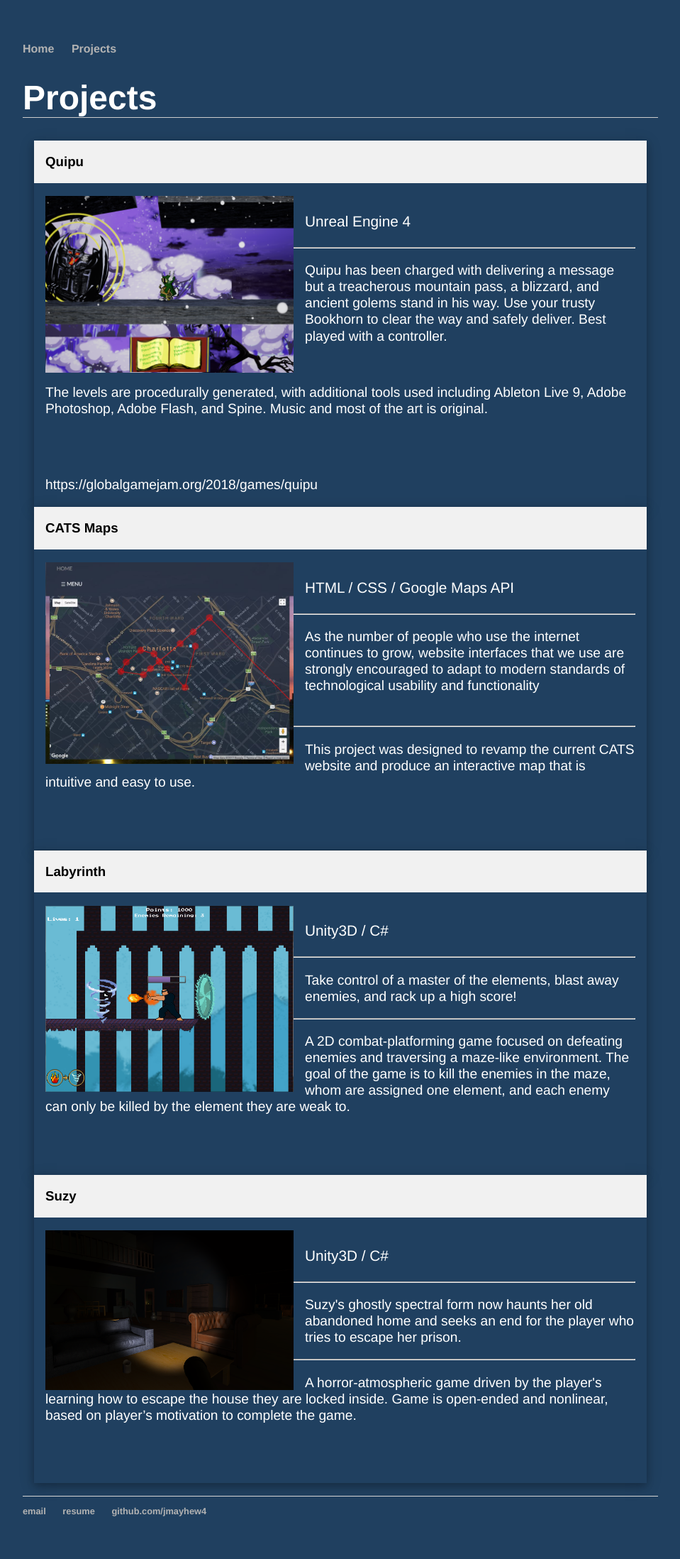
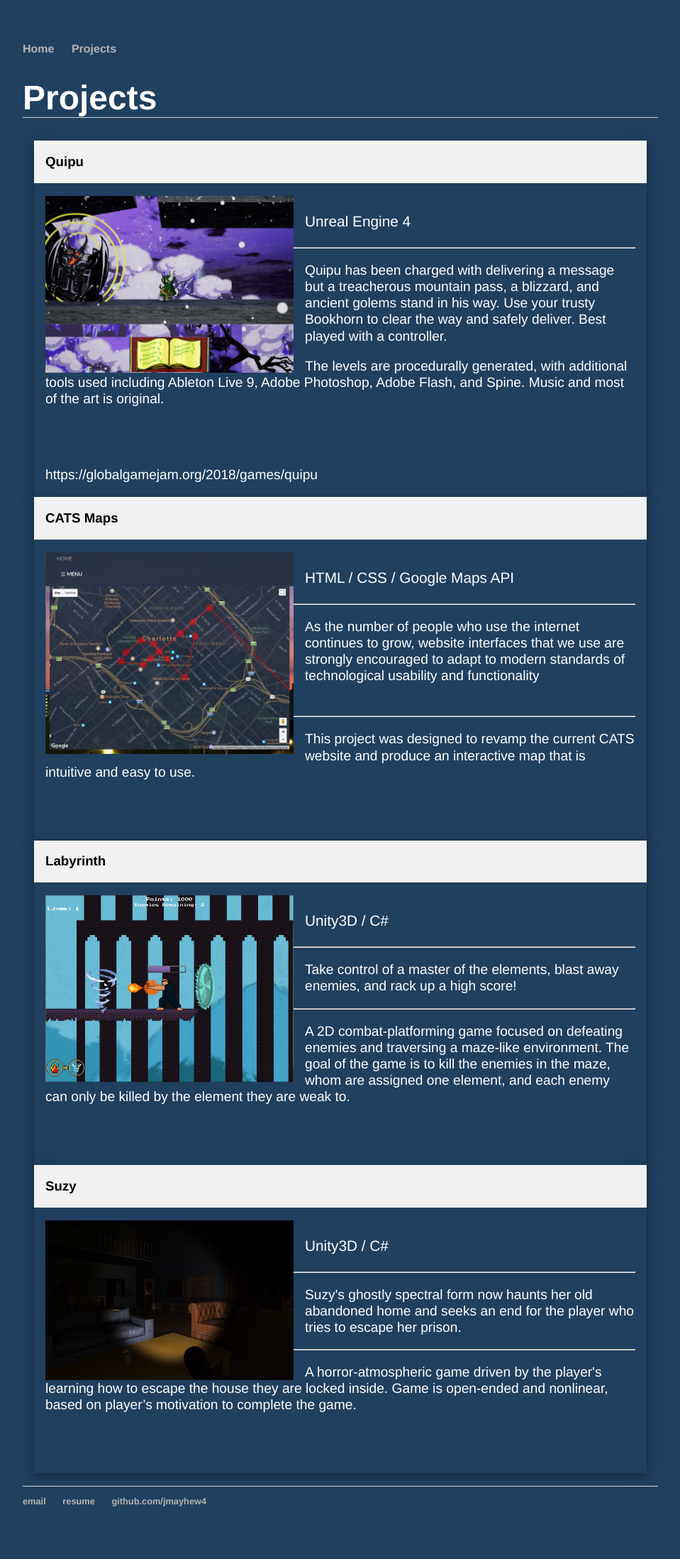
Before and after one commit to jmayhew4/jmayhew4.github.io, a Jekyll site: the page built from extras/index.html, in a window 1280 px wide. Shown: the whole page at 71% size, without its empty margins (160-1119 px from the left). Built offline with Jekyll 4.4.1, drawn with Linux system fonts in a browser that asks for light colours.

Commit message:
Update index.html

```diff
--- a/extras/index.html
+++ b/extras/index.html
@@ -13,10 +13,10 @@
     </header>
     <div class="w3-container">
     <br>
-      <img src="../photos/quipu.PNG" alt="Avatar" class="w3-left w3-square w3-margin-right" style="width:350px">
+      <img src="../photos/quipu.png" alt="Avatar" class="w3-left w3-square w3-margin-right" style="width:350px">
       <pre>Unreal Engine 4</pre>
       <hr>
-      <p>Quipu has been charged with delivering a message but a treacherous mountain pass, a blizzard, and ancient golems stand in his way. Use your trusty Bookhorn to clear the way and safely deliver. Best played with a controller.</p><br>
+      <p>Quipu has been charged with delivering a message but a treacherous mountain pass, a blizzard, and ancient golems stand in his way. Use your trusty Bookhorn to clear the way and safely deliver. Best played with a controller.</p>
       <p>The levels are procedurally generated, with additional tools used including Ableton Live 9, Adobe Photoshop, Adobe Flash, and Spine. Music and most of the art is original.<p>
       <p>https://globalgamejam.org/2018/games/quipu</p>
     </div>
```
